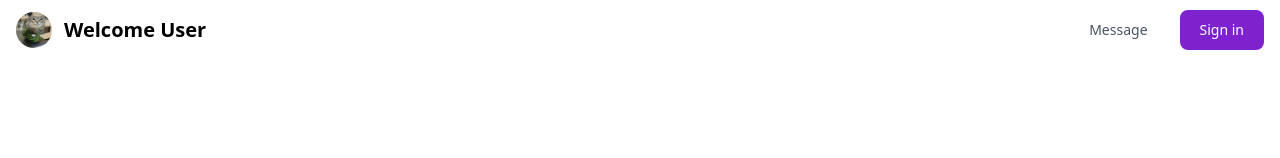
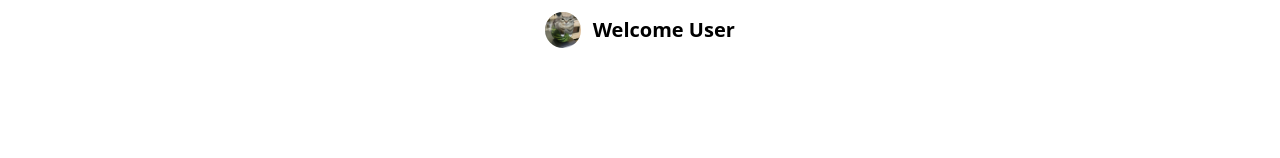
Before and after one commit to Saalim-Baba/M426_bFriend, a React (Create React App) app in the folder frontend/: page / in a window 1280 px wide. Shown: the top 158 px of the page. Built offline with nearby package versions, Linux system fonts and the light colour scheme.

Commit message:
navbar update

```diff
--- a/frontend/src/Components/Navbar.js
+++ b/frontend/src/Components/Navbar.js
@@ -1,20 +1,57 @@
 import React from 'react';
 import { Link } from 'react-router-dom';
+
+
+function paid(){
+    let paid = false
+    if (paid){
+        return(
+          <div className="flex items-center lg:order-1">
+        <Link to="/message" className="text-white hover:text-gray-400 font-medium rounded-lg text-sm px-4 lg:px-5 py-2 lg:py-2.5 mr-2 lg:mr-3">
+            Message
+        </Link>
+          </div>
+        )
+    } else{
+        return(
+            <div className="flex items-center lg:order-1">
+                <Link to="/pay" className="text-white hover:text-gray-400 font-medium rounded-lg text-sm px-4 lg:px-5 py-2 lg:py-2.5 mr-2 lg:mr-3">
+                    Pay
+                </Link>
+            </div>
+        )
+        }
+}
+
+function login(){
+    let loggedIn = true
+    if (loggedIn){
+        return(
+            <Link to="/" className="flex items-center">
+                <img src="/11c7a56403bb2371acfa14a797b14571.webp" className="h-20 mr-3 sm:h-9 rounded-full" alt="user"/>
+                <span className="self-center text-xl font-semibold whitespace-nowrap dark:text-white">Welcome User</span>
+            </Link>
+        )
+    } else{
+        return(
+            <Link to="/signin" className="flex items-center text-white bg-purple-700 hover:bg-purple-800 focus:ring-4 focus:ring-purple-300 font-medium rounded-lg text-sm px-4 lg:px-5 py-2 lg:py-2.5 sm:mr-2 lg:mr-0 dark:bg-purple-600 dark:hover:bg-purple-700 focus:outline-none dark:focus:ring-purple-800">
+                Sign in
+            </Link>
+        )
+    }
+}
 
 function Navbar() {
     return (
         <nav className="bg-white border-gray-200 py-2.5 dark:bg-gray-900">
             <div className="flex flex-wrap items-center justify-between max-w-screen-xl px-4 mx-auto">
-                <Link to="/" className="flex items-center">
-                    <img src="/11c7a56403bb2371acfa14a797b14571.webp" className="h-20 mr-3 sm:h-9 rounded-full" alt="user"/>
-                    <span className="self-center text-xl font-semibold whitespace-nowrap dark:text-white">Welcome User</span>
+                <Link to="/">
+                    <h1 className="text-white">
+                        BeFriends
+                    </h1>
                 </Link>
-                <div className="flex items-center lg:order-2">
-                    <Link to="/message"
-                          className="text-gray-600 hover:text-gray-100 font-medium rounded-lg text-sm px-4 lg:px-5 py-2 lg:py-2.5 mr-2 lg:mr-3">Message</Link>
-                    <Link to="/signin"
-                          className="text-white bg-purple-700 hover:bg-purple-800 focus:ring-4 focus:ring-purple-300 font-medium rounded-lg text-sm px-4 lg:px-5 py-2 lg:py-2.5 sm:mr-2 lg:mr-0 dark:bg-purple-600 dark:hover:bg-purple-700 focus:outline-none dark:focus:ring-purple-800">Sign in</Link>
-                </div>
+                {paid()}
+                {login()}
             </div>
         </nav>
     );
```
